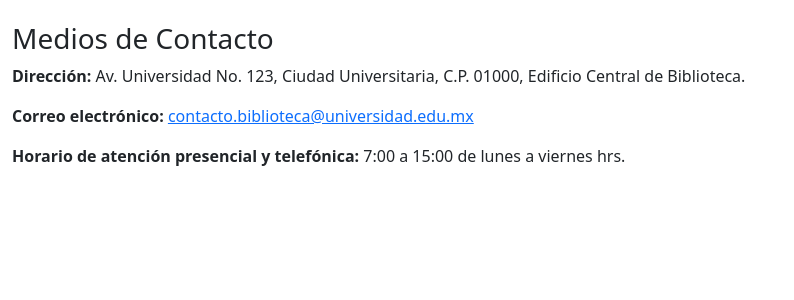
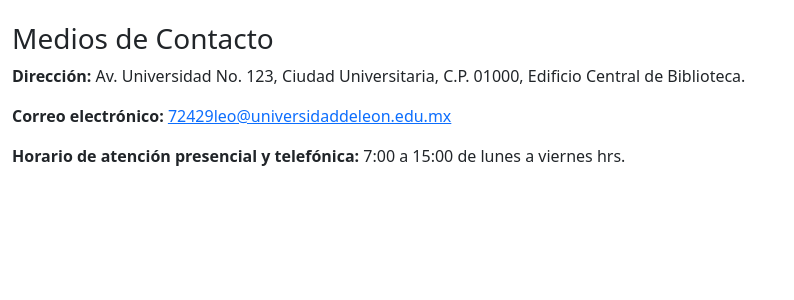
Before and after one commit to jonathanmora07/Practica-Biblioteca-, a Flask app: page /contacto in a window 1280 px wide. Shown: the part 232-532 px from the top of the page, without its empty margins (0-794 px from the left). Run offline with Flask 3, Linux system fonts and the light colour scheme.

Commit message:
cambios de la web

```diff
--- a/templates/contacto.html
+++ b/templates/contacto.html
@@ -10,7 +10,7 @@
     <div class="col-md-8">
         <h3>Medios de Contacto</h3>
         <p><strong>Dirección:</strong> Av. Universidad No. 123, Ciudad Universitaria, C.P. 01000, Edificio Central de Biblioteca.</p>
-        <p><strong>Correo electrónico:</strong> <a href="mailto:contacto.biblioteca@universidad.edu.mx">contacto.biblioteca@universidad.edu.mx</a></p>
+        <p><strong>Correo electrónico:</strong> <a href="mailto:72429leo@universidaddeleon.edu.mx">72429leo@universidaddeleon.edu.mx</a></p>
         <p><strong>Horario de atención presencial y telefónica:</strong> 7:00 a 15:00 de lunes a viernes hrs.</p>
     </div>
 </div>
```
Also changed, not shown: README.md.
